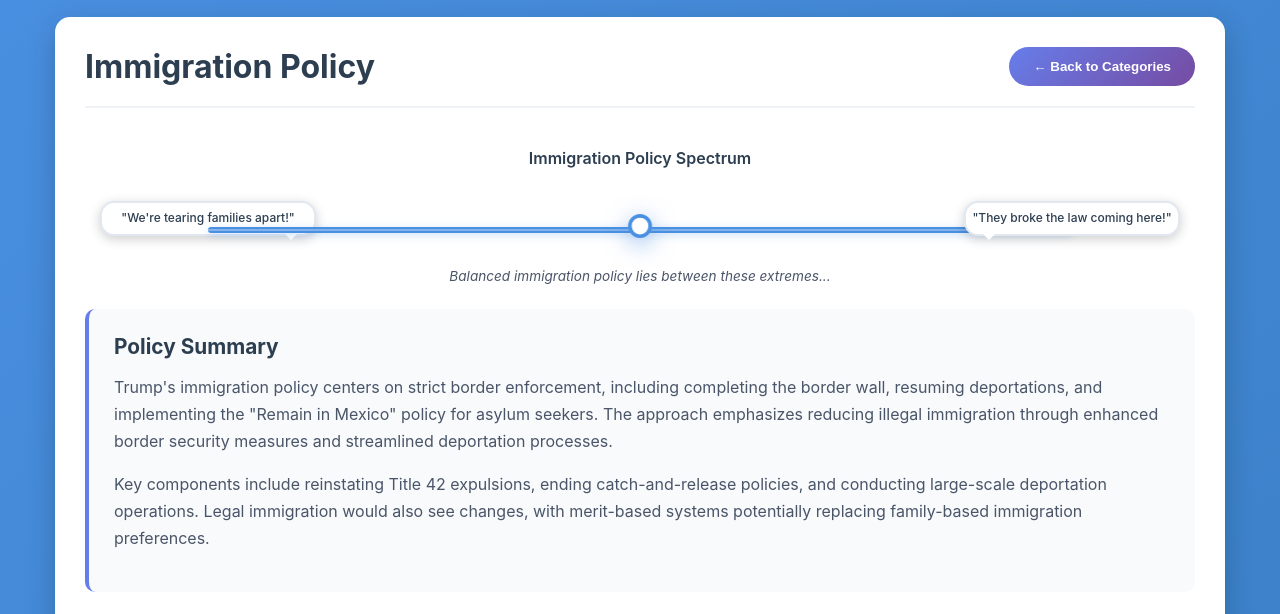
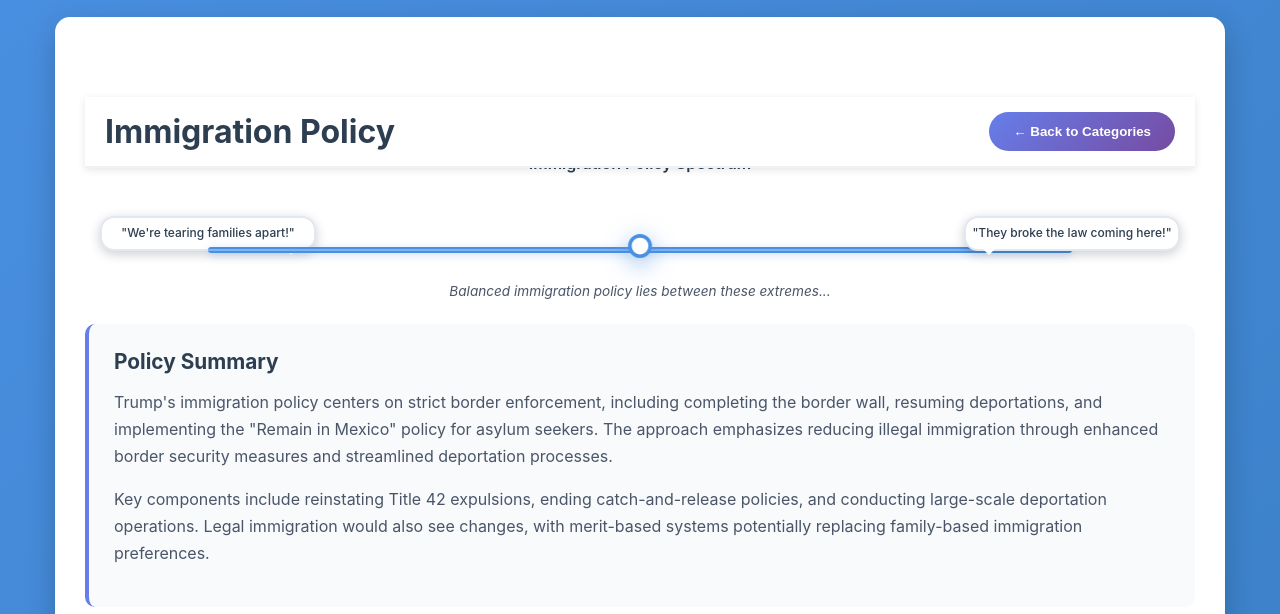
Before and after one commit to harterjay/trump-hierarchy, a website: page index.html in a window 1280 px wide. Both pictures are taken after a click on the element 258 px from the left and 467 px from the top of the page. Shown: the part 158-772 px from the top of the page. Drawn offline with Linux system fonts and the light colour scheme.

Commit message:
Create compact horizontal header and sticky detail titles
Header Redesign:
- Horizontal layout: 60px Trump portrait + title side-by-side
- Reduced header height by ~60% for better viewport usage
- Smaller image (60px vs 120px) with tighter spacing
- Left-aligned text for modern layout
- Maintained sticky functionality with optimized padding

Thought Bubble Positioning:
- Moved bubbles higher: top 5px (was 0px) for better clearance
- Adjusted line position: bottom 15px for proper spacing
- Realigned marker: bottom 12px for perfect line connection
- Increased container height slightly: 80px for better proportions

Sticky Detail Titles:
- Made detail page headers sticky at top: 80px (below main header)
- Added background and shadow for clear separation
- Maintains category title visibility while scrolling content
- Clean layered navigation: main header → detail title → content

Result: Much more space-efficient design with better navigation UX

```diff
--- a/index.html
+++ b/index.html
@@ -137,13 +137,13 @@
             align-items: center;
             justify-content: space-between;
             position: relative;
-            height: 70px;
+            height: 80px;
             margin: 10px 0;
         }
 
         .scale-line {
             position: absolute;
-            bottom: 20px;
+            bottom: 15px;
             left: 10%;
             right: 10%;
             height: 6px;
@@ -166,7 +166,7 @@
 
         .scale-marker {
             position: absolute;
-            bottom: 17px;
+            bottom: 12px;
             left: 50%;
             width: 20px;
             height: 20px;
@@ -205,7 +205,7 @@
         .scale-extreme {
             width: 20%;
             position: absolute;
-            top: 0;
+            top: 5px;
             font-weight: 500;
             font-size: 0.75rem;
             z-index: 1;
@@ -347,9 +347,14 @@
             display: flex;
             justify-content: space-between;
             align-items: center;
-            margin-bottom: 25px;
-            padding-bottom: 20px;
+            margin-bottom: 20px;
+            padding: 15px 20px;
             border-bottom: 2px solid #eef2f7;
+            background: white;
+            position: sticky;
+            top: 80px;
+            z-index: 50;
+            box-shadow: 0 2px 8px rgba(0,0,0,0.1);
         }
 
         .detail-title {
```
